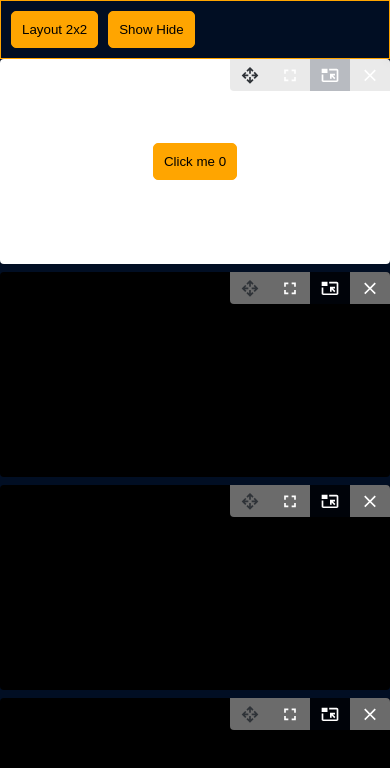
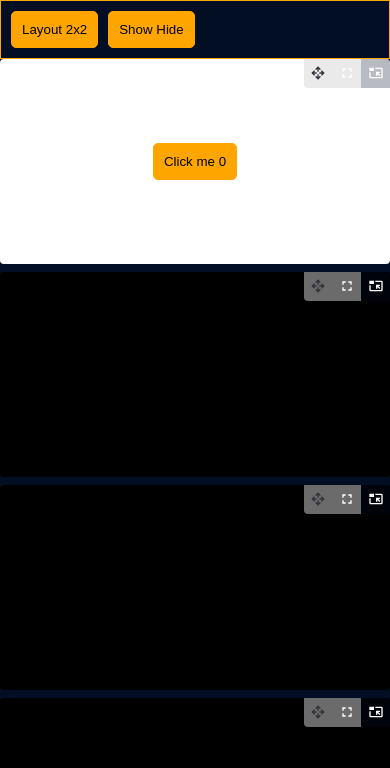
Before and after one commit to JuanGarcia0323/smart-layout, a React (Vite) app: page / in a window 390 px wide. Shown: the top 768 px of the page. Built offline with nearby package versions, Linux system fonts and the light colour scheme.

Commit message:
fix: reduce size buttons on mobile

```diff
--- a/lib/components/menu-bar/menu-bar.tsx
+++ b/lib/components/menu-bar/menu-bar.tsx
@@ -51,7 +51,7 @@ const MenuBar = ({
         )}
         {!!onClickClose && (
           <button
-            className={`${styles["menubar-button-remove"]} ${styles["menubar-button-default"]}`}
+            className={`${styles["menubar-button-default"]}`}
             onClick={onClickClose}
             disabled={disableClose}
           >
--- a/lib/components/menu-bar/styles.module.css
+++ b/lib/components/menu-bar/styles.module.css
@@ -27,10 +27,6 @@
   border-radius: 0;
   z-index: 5;
   cursor: pointer;
-  & > svg {
-    width: 1.3rem;
-    height: 1.3rem;
-  }
   &:disabled,
   &[disabled] {
     &:hover {
@@ -44,6 +40,12 @@
     background: rgba(99, 161, 247, 0.25);
     backdrop-filter: blur(4px);
     -webkit-backdrop-filter: blur(4px);
+  }
+
+  @media (max-width: 768px) {
+    padding: 0.4rem;
+    width: 1.8rem;
+    height: 1.8rem;
   }
 
   transition-property: all;
--- a/src/App.tsx
+++ b/src/App.tsx
@@ -5,7 +5,7 @@ import TestCounter from "./TestCounter";
 function App() {
   const [layout, setLayout] = useState<customLayout>();
   const [show, setShow] = useState(true);
-  const [elements, setElements] = useState<Array<number>>([1, 2, 3, 4]);
+  const [elements] = useState<Array<number>>([1, 2, 3, 4]);
 
   const twoByTwo = () => {
     const newLayout: customLayout = {
@@ -81,12 +81,9 @@ function App() {
           <ComponentLayout
             id="starting-layout"
             config={{
-              onClose: (e) => {
-                console.log(e);
-                setElements(elements.filter((el) => el !== e.name));
-              },
               classNameLayoutElement: "test",
               elementsNames: elements,
+              customLayout: layout,
             }}
           >
             <TestCounter></TestCounter>
```
